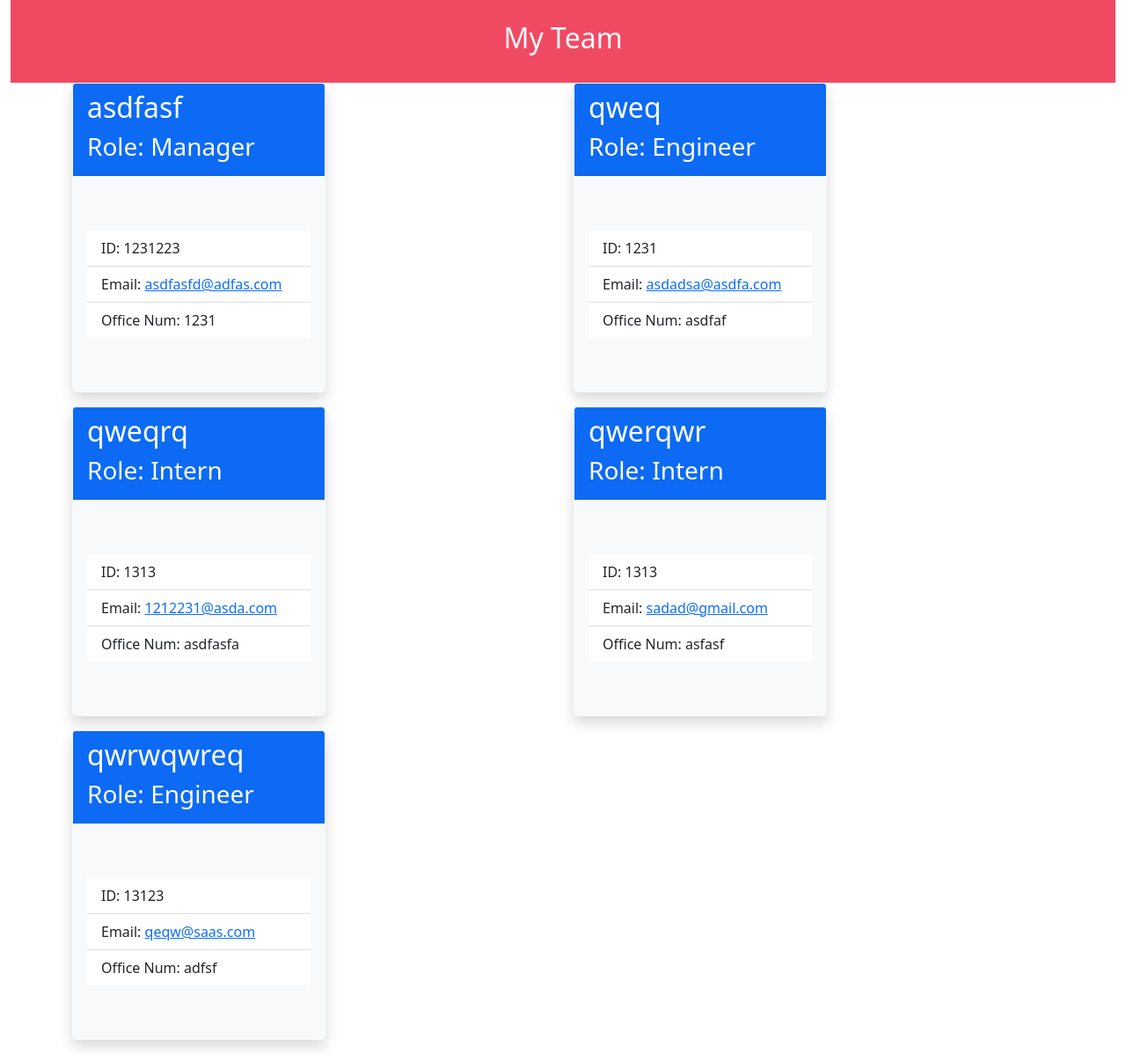
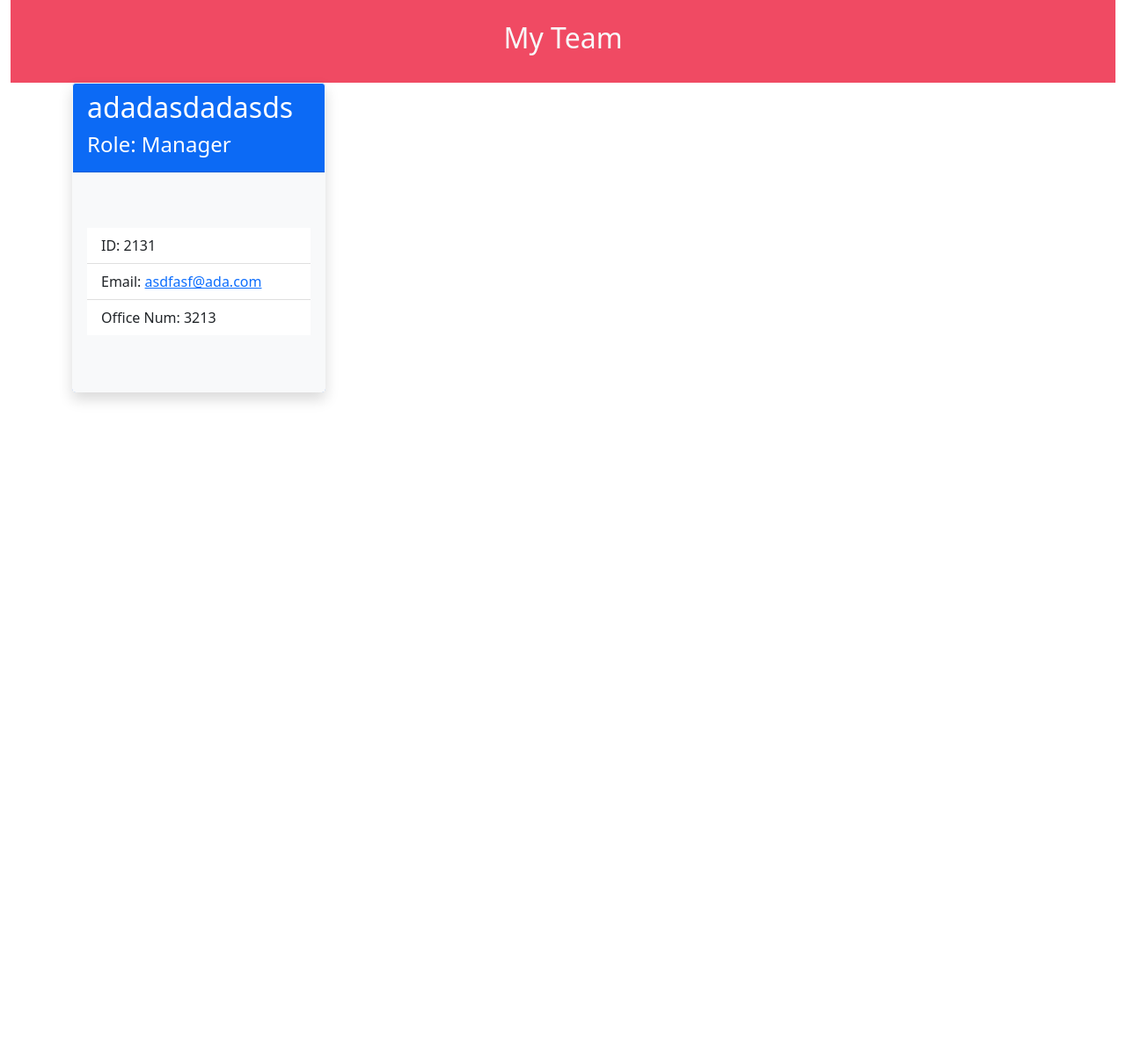
Before and after one commit to ryanstorm013/HMW8, a website: page Develop/output/team.html in a window 1280 px wide. Shown: the whole page at 88% size. After the commit the page ends 800 px from the top, so only its background shows below. Drawn offline with nearby package versions, Linux system fonts and the light colour scheme.

```diff
--- a/Develop/output/team.html
+++ b/Develop/output/team.html
@@ -20,91 +20,23 @@
 
     <div class="container">
         <div class="row">
-<div class="col-md-6">
+<div class="col-md-4">
     <div class="card bg-primary border-light shadow mb-3" style="max-width: 18rem; height: 22rem">
       <div class="card-header text-white">
-        <h2 id="name">asdfasf</h2>
-        <h3><span class="fas fa-bolt"></span>Role: Manager</h3>
+        <h2 id="name">adadasdadasds</h2>
+        <h4><span class="fas fa-bolt"></span>Role: Manager</h4>
       </div>
       <div class="card-body bg-light align-content-center flex-wrap">
         <div>
           <ul class="list-group list-group-flush">
-            <li class="list-group-item" id="id">ID: 1231223</li>
-            <li class="list-group-item" id="email">Email: <a href= "mailto:asdfasfd@adfas.com">asdfasfd@adfas.com</a></li>
-            <li class="list-group-item" id="property">Office Num: 1231</li>
+            <li class="list-group-item" id="id">ID: 2131</li>
+            <li class="list-group-item" id="email">Email: <a href= "mailto:asdfasf@ada.com">asdfasf@ada.com</a></li>
+            <li class="list-group-item" id="property">Office Num: 3213</li>
           </ul>
         </div>
       </div>
     </div>
   </div>
-    <div class="col-md-6">
-        <div class="card bg-primary border-light shadow mb-3" style="max-width: 18rem; height: 22rem">
-          <div class="card-header text-white">
-            <h2 id="name">qweq</h2>
-            <h3><span class="fas fa-bolt"></span>Role: Engineer</h3>
-          </div>
-          <div class="card-body bg-light align-content-center flex-wrap">
-            <div>
-              <ul class="list-group list-group-flush">
-                <li class="list-group-item" id="id">ID: 1231</li>
-                <li class="list-group-item" id="email">Email: <a href= "mailto:asdadsa@asdfa.com">asdadsa@asdfa.com</a></li>
-                <li class="list-group-item" id="property">Office Num: asdfaf</li>
-              </ul>
-            </div>
-          </div>
-        </div>
-      </div>
-<div class="col-md-6">
-    <div class="card bg-primary border-light shadow mb-3" style="max-width: 18rem; height: 22rem">
-      <div class="card-header text-white">
-        <h2 id="name">qweqrq</h2>
-        <h3><span class="fas fa-bolt"></span>Role: Intern</h3>
-      </div>
-      <div class="card-body bg-light align-content-center flex-wrap">
-        <div>
-          <ul class="list-group list-group-flush">
-            <li class="list-group-item" id="id">ID: 1313</li>
-            <li class="list-group-item" id="email">Email: <a href= "mailto:1212231@asda.com">1212231@asda.com</a></li>
-            <li class="list-group-item" id="property">Office Num: asdfasfa</li>
-          </ul>
-        </div>
-      </div>
-    </div>
-  </div>
-<div class="col-md-6">
-    <div class="card bg-primary border-light shadow mb-3" style="max-width: 18rem; height: 22rem">
-      <div class="card-header text-white">
-        <h2 id="name">qwerqwr</h2>
-        <h3><span class="fas fa-bolt"></span>Role: Intern</h3>
-      </div>
-      <div class="card-body bg-light align-content-center flex-wrap">
-        <div>
-          <ul class="list-group list-group-flush">
-            <li class="list-group-item" id="id">ID: 1313</li>
-            <li class="list-group-item" id="email">Email: <a href= "mailto:sadad@gmail.com">sadad@gmail.com</a></li>
-            <li class="list-group-item" id="property">Office Num: asfasf</li>
-          </ul>
-        </div>
-      </div>
-    </div>
-  </div>
-    <div class="col-md-6">
-        <div class="card bg-primary border-light shadow mb-3" style="max-width: 18rem; height: 22rem">
-          <div class="card-header text-white">
-            <h2 id="name">qwrwqwreq</h2>
-            <h3><span class="fas fa-bolt"></span>Role: Engineer</h3>
-          </div>
-          <div class="card-body bg-light align-content-center flex-wrap">
-            <div>
-              <ul class="list-group list-group-flush">
-                <li class="list-group-item" id="id">ID: 13123</li>
-                <li class="list-group-item" id="email">Email: <a href= "mailto:qeqw@saas.com">qeqw@saas.com</a></li>
-                <li class="list-group-item" id="property">Office Num: adfsf</li>
-              </ul>
-            </div>
-          </div>
-        </div>
-      </div>
        </div>
             </div>
         </body>
```
Also changed, not shown: Img/Demonstration.gif (added), Img/EngineerChoice.png (added), Img/ErrorInput.gif (added), Img/ErrorInputEmail.gif (added), Img/InternChoice.png (added), Img/RoleOptions.png (added), Img/SayingNoTeam.png (added).
